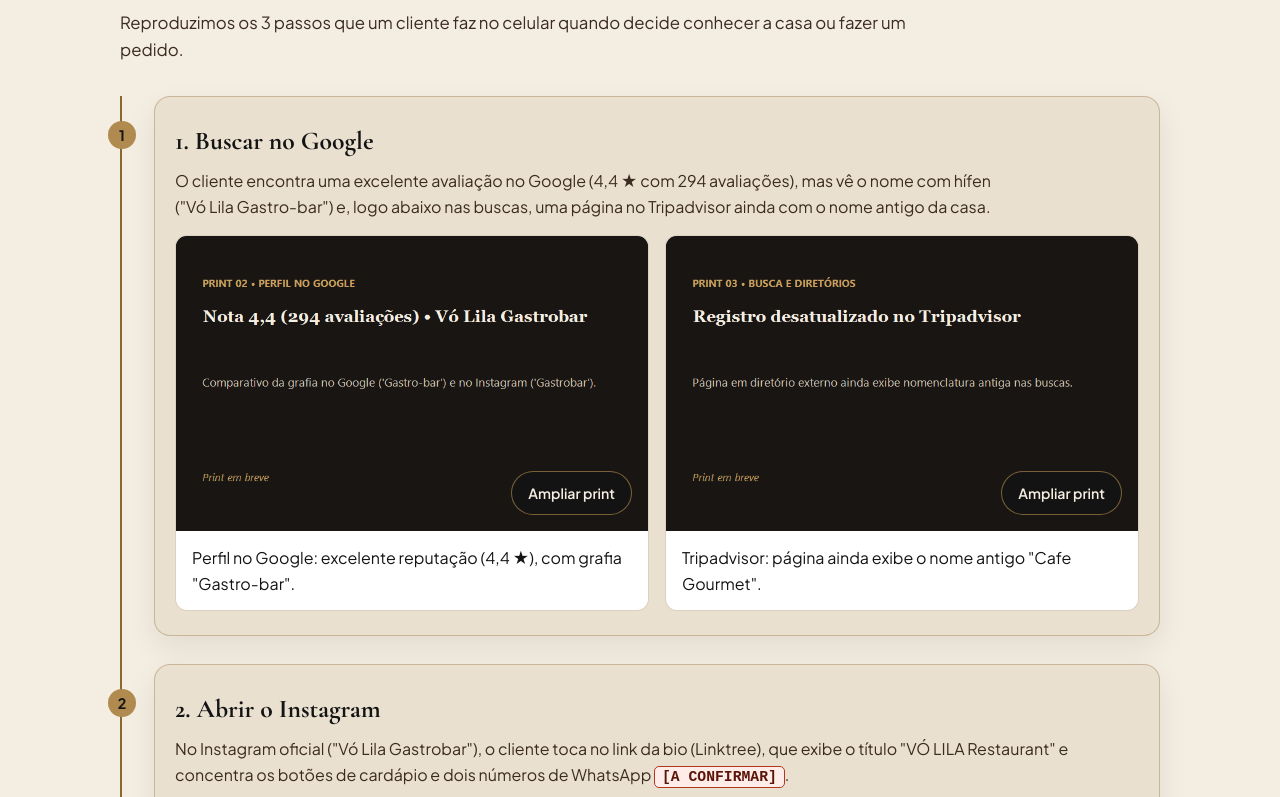
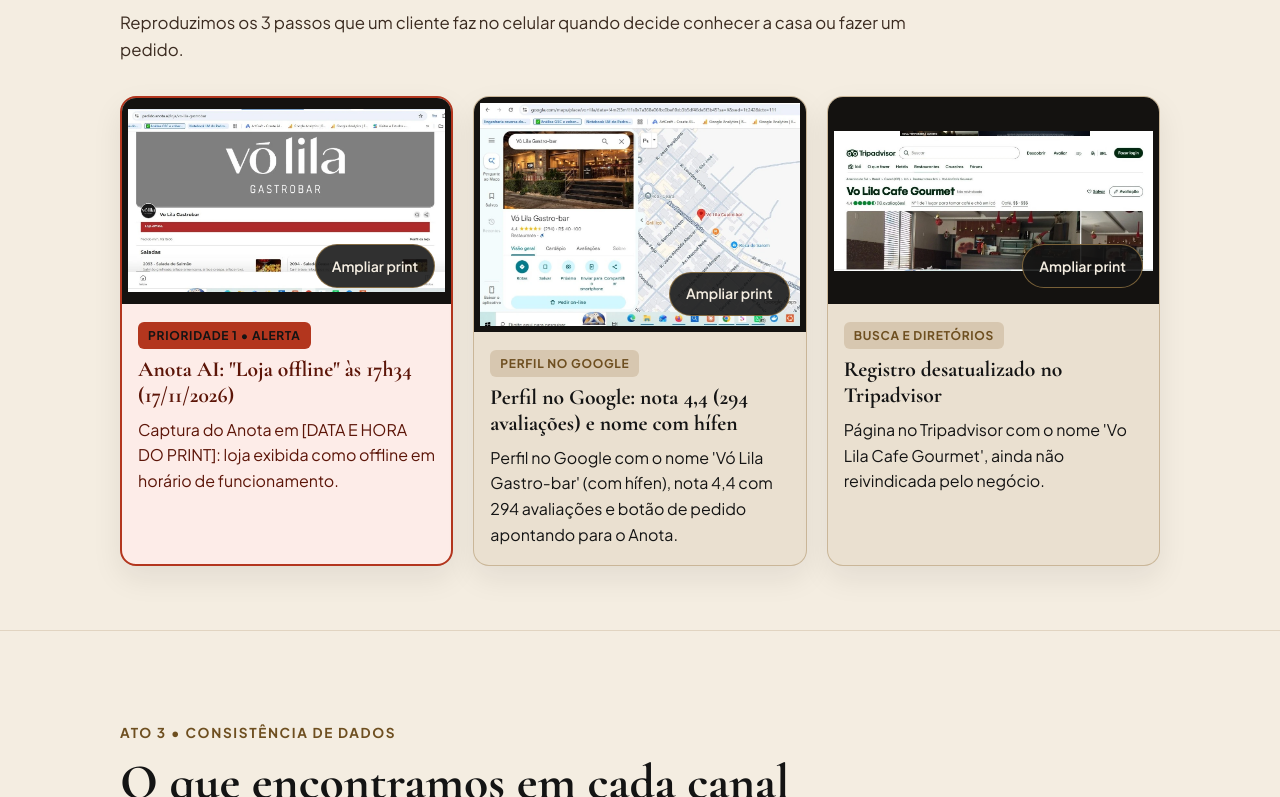
Before and after one commit to teofilonicolau/proposta_vo_lilla-2, a plain HTML site: page index.html in a window 1280 px wide. Shown: the part 983-1780 px from the top of the page. Drawn offline with nearby package versions, Linux system fonts and the light colour scheme.

Commit message:
Atualiza prints para webp, remove card Linktree e ajusta textos de WhatsApp e Anota

```diff
--- a/index.html
+++ b/index.html
@@ -471,52 +471,46 @@
     .prints-grid {
       display: grid;
       grid-template-columns: 1fr;
-      gap: 16px;
-      margin-top: 16px;
+      gap: 20px;
+      margin-top: 24px;
     }
 
     @media (min-width: 768px) {
-      .prints-grid--duplo {
-        grid-template-columns: repeat(2, 1fr);
+      .prints-grid--triplo {
+        grid-template-columns: repeat(3, 1fr);
       }
     }
 
     .print-card {
-      background: var(--bg-superficie-elevada);
-      border: 1px solid color-mix(in srgb, var(--destaque-borda) 30%, transparent);
-      border-radius: 12px;
+      background: var(--bg-superficie);
+      border: 1px solid color-mix(in srgb, var(--destaque-borda) 35%, transparent);
+      border-radius: var(--raio-card);
       overflow: hidden;
+      display: flex;
+      flex-direction: column;
+      box-shadow: var(--sombra);
+    }
+
+    .print-card--alerta {
+      background: var(--alerta-bg);
+      border: 2px solid var(--alerta-borda);
     }
 
     .print-card__midia {
       position: relative;
       aspect-ratio: 16 / 10;
-      background: #181512;
+      background: #141210;
       cursor: zoom-in;
       display: flex;
       align-items: center;
       justify-content: center;
+      padding: 6px;
     }
 
     .print-card__midia img {
       width: 100%;
       height: 100%;
-      object-fit: cover;
-    }
-
-    .print-card__fallback {
-      display: none;
-      color: #F4EDE1;
-      font-weight: 600;
-      padding: 16px;
-    }
-
-    .print-card__midia.sem-imagem .print-card__fallback {
-      display: block;
-    }
-
-    .print-card__midia.sem-imagem img {
-      display: none;
+      object-fit: contain;
     }
 
     .print-card__ampliar {
@@ -536,10 +530,47 @@
       pointer-events: none;
     }
 
+    .print-card__corpo {
+      padding: 18px 16px;
+      display: flex;
+      flex-direction: column;
+      gap: 8px;
+      flex: 1;
+    }
+
+    .print-card__badge {
+      align-self: flex-start;
+      font-size: 0.75rem;
+      font-weight: 700;
+      text-transform: uppercase;
+      letter-spacing: 0.06em;
+      padding: 4px 10px;
+      border-radius: 6px;
+      background: color-mix(in srgb, var(--destaque-borda) 20%, transparent);
+      color: var(--destaque);
+    }
+
+    .print-card__badge--alerta {
+      background: var(--alerta-borda);
+      color: #141414;
+    }
+
+    .print-card__titulo {
+      font-family: var(--font-serif);
+      font-size: 1.35rem;
+      font-weight: 700;
+      line-height: 1.2;
+      color: var(--texto-principal);
+    }
+
     .print-card__legenda {
-      padding: 14px 16px;
       font-size: 1rem;
       color: var(--texto-principal);
+    }
+
+    .print-card--alerta .print-card__titulo,
+    .print-card--alerta .print-card__legenda {
+      color: var(--alerta-texto);
     }
 
     /* ==========================================================================
@@ -980,6 +1011,13 @@
       border-radius: 12px;
       overflow: hidden;
       position: relative;
+    }
+
+    #lightboxImg {
+      width: 100%;
+      max-height: 75vh;
+      object-fit: contain;
+      background: #141210;
     }
 
     .lightbox__fechar {
@@ -1173,73 +1211,43 @@
           Reproduzimos os 3 passos que um cliente faz no celular quando decide conhecer a casa ou fazer um pedido.
         </p>
 
-        <div class="timeline">
-          <!-- Passo 1 da Jornada -->
-          <article class="timeline-passo" data-step="1">
-            <div class="timeline-passo__cabecalho">
-              <h3 class="timeline-passo__titulo">1. Buscar no Google</h3>
-              <p class="timeline-passo__texto">
-                O cliente encontra uma excelente avaliação no Google (4,4 ★ com 294 avaliações), mas vê o nome com hífen (<span class="nowrap">"Vó Lila Gastro-bar"</span>) e, logo abaixo nas buscas, uma página no Tripadvisor ainda com o nome antigo da casa.
-              </p>
+        <div class="prints-grid prints-grid--triplo">
+          <!-- Card PRINT 01 (Anota) -->
+          <article class="print-card print-card--alerta">
+            <div class="print-card__midia" role="button" tabindex="0" data-lightbox-src="assets/prints/01.webp" data-lightbox-caption="Captura do Anota em [DATA E HORA DO PRINT]: loja exibida como offline em horário de funcionamento.">
+              <img src="assets/prints/01.webp" loading="lazy" alt="Captura do Anota em [DATA E HORA DO PRINT]: loja exibida como offline em horário de funcionamento." />
+              <span class="print-card__ampliar">Ampliar print</span>
             </div>
-            <div class="prints-grid prints-grid--duplo">
-              <div class="print-card">
-                <div class="print-card__midia" role="button" tabindex="0" data-lightbox-src="assets/prints/02.png" data-lightbox-caption="Perfil no Google: nota 4,4 com 294 avaliações e grafia 'Vó Lila Gastro-bar'.">
-                  <img src="assets/prints/02.png" loading="lazy" alt="Captura do Perfil no Google mostrando nota 4,4 com 294 avaliações e nome Vó Lila Gastro-bar" onerror="this.parentElement.classList.add('sem-imagem')" />
-                  <span class="print-card__fallback">Print em breve</span>
-                  <span class="print-card__ampliar">Ampliar print</span>
-                </div>
-                <p class="print-card__legenda">Perfil no Google: excelente reputação (4,4 ★), com grafia <span class="nowrap">"Gastro-bar"</span>.</p>
-              </div>
-
-              <div class="print-card">
-                <div class="print-card__midia" role="button" tabindex="0" data-lightbox-src="assets/prints/03.png" data-lightbox-caption="Resultado no Tripadvisor exibindo nomenclatura antiga.">
-                  <img src="assets/prints/03.png" loading="lazy" alt="Captura do Tripadvisor mostrando registro com nomenclatura antiga" onerror="this.parentElement.classList.add('sem-imagem')" />
-                  <span class="print-card__fallback">Print em breve</span>
-                  <span class="print-card__ampliar">Ampliar print</span>
-                </div>
-                <p class="print-card__legenda">Tripadvisor: página ainda exibe o nome antigo "Cafe Gourmet".</p>
-              </div>
+            <div class="print-card__corpo">
+              <span class="print-card__badge print-card__badge--alerta">Prioridade 1 • Alerta</span>
+              <h3 class="print-card__titulo">Anota AI: "Loja offline" às 17h34 (17/11/2026)</h3>
+              <p class="print-card__legenda">Captura do Anota em [DATA E HORA DO PRINT]: loja exibida como offline em horário de funcionamento.</p>
             </div>
           </article>
 
-          <!-- Passo 2 da Jornada -->
-          <article class="timeline-passo" data-step="2">
-            <div class="timeline-passo__cabecalho">
-              <h3 class="timeline-passo__titulo">2. Abrir o Instagram</h3>
-              <p class="timeline-passo__texto">
-                No Instagram oficial (<span class="nowrap">"Vó Lila Gastrobar"</span>), o cliente toca no link da bio (Linktree), que exibe o título "VÓ LILA Restaurant" e concentra os botões de cardápio e dois números de WhatsApp <span class="tag-placeholder">[A CONFIRMAR]</span>.
-              </p>
+          <!-- Card PRINT 02 (Google) -->
+          <article class="print-card">
+            <div class="print-card__midia" role="button" tabindex="0" data-lightbox-src="assets/prints/02.webp" data-lightbox-caption="Perfil no Google com o nome 'Vó Lila Gastro-bar' (com hífen), nota 4,4 com 294 avaliações e botão de pedido apontando para o Anota.">
+              <img src="assets/prints/02.webp" loading="lazy" alt="Perfil no Google com o nome 'Vó Lila Gastro-bar' (com hífen), nota 4,4 com 294 avaliações e botão de pedido apontando para o Anota." />
+              <span class="print-card__ampliar">Ampliar print</span>
             </div>
-            <div class="prints-grid">
-              <div class="print-card">
-                <div class="print-card__midia" role="button" tabindex="0" data-lightbox-src="assets/prints/04.png" data-lightbox-caption="Linktree na bio do Instagram concentrando cardápio e dois contatos de WhatsApp.">
-                  <img src="assets/prints/04.png" loading="lazy" alt="Captura do Linktree na bio do Instagram com atalhos de cardápio e WhatsApp" onerror="this.parentElement.classList.add('sem-imagem')" />
-                  <span class="print-card__fallback">Print em breve</span>
-                  <span class="print-card__ampliar">Ampliar print</span>
-                </div>
-                <p class="print-card__legenda">Link da bio (Linktree): atalhos de cardápio, delivery e reservas com dois números de WhatsApp <span class="tag-placeholder">[A CONFIRMAR]</span>.</p>
-              </div>
+            <div class="print-card__corpo">
+              <span class="print-card__badge">Perfil no Google</span>
+              <h3 class="print-card__titulo">Perfil no Google: nota 4,4 (294 avaliações) e nome com hífen</h3>
+              <p class="print-card__legenda">Perfil no Google com o nome 'Vó Lila Gastro-bar' (com hífen), nota 4,4 com 294 avaliações e botão de pedido apontando para o Anota.</p>
             </div>
           </article>
 
-          <!-- Passo 3 da Jornada -->
-          <article class="timeline-passo" data-step="3">
-            <div class="timeline-passo__cabecalho">
-              <h3 class="timeline-passo__titulo">3. Tentar pedir</h3>
-              <p class="timeline-passo__texto">
-                Ao tocar para abrir o cardápio digital no Anota, o cliente visualiza o aviso de loja fechada durante o horário de atendimento.
-              </p>
+          <!-- Card PRINT 03 (Tripadvisor) -->
+          <article class="print-card">
+            <div class="print-card__midia" role="button" tabindex="0" data-lightbox-src="assets/prints/03.webp" data-lightbox-caption="Página no Tripadvisor com o nome 'Vo Lila Cafe Gourmet', ainda não reivindicada pelo negócio.">
+              <img src="assets/prints/03.webp" loading="lazy" alt="Página no Tripadvisor com o nome 'Vo Lila Cafe Gourmet', ainda não reivindicada pelo negócio." />
+              <span class="print-card__ampliar">Ampliar print</span>
             </div>
-            <div class="prints-grid">
-              <div class="print-card">
-                <div class="print-card__midia" role="button" tabindex="0" data-lightbox-src="assets/prints/01.png" data-lightbox-caption="Loja de delivery exibida como offline em horário de funcionamento (observado em 17/11/2026, 17h34).">
-                  <img src="assets/prints/01.png" loading="lazy" alt="Captura da loja no Anota exibindo aviso de Loja offline às 17h34 em 17/11/2026" onerror="this.parentElement.classList.add('sem-imagem')" />
-                  <span class="print-card__fallback">Print em breve</span>
-                  <span class="print-card__ampliar">Ampliar print</span>
-                </div>
-                <p class="print-card__legenda">Loja de delivery exibida como offline em horário de funcionamento (observado em 17/11/2026, 17h34).</p>
-              </div>
+            <div class="print-card__corpo">
+              <span class="print-card__badge">Busca e Diretórios</span>
+              <h3 class="print-card__titulo">Registro desatualizado no Tripadvisor</h3>
+              <p class="print-card__legenda">Página no Tripadvisor com o nome 'Vo Lila Cafe Gourmet', ainda não reivindicada pelo negócio.</p>
             </div>
           </article>
         </div>
@@ -1298,7 +1306,7 @@
               <td data-label="Canal"><strong>Link da bio (Linktree)</strong></td>
               <td data-label="Nome"><span class="diff-mark">VÓ LILA Restaurant</span></td>
               <td data-label="Endereço"><span class="tag-placeholder">[A CONFIRMAR]</span></td>
-              <td data-label="Telefone"><span class="diff-mark">Botão WhatsApp com número de 8 dígitos</span> <span class="tag-placeholder">[A CONFIRMAR]</span></td>
+              <td data-label="Telefone"><span class="diff-mark">Botão WhatsApp, 8 dígitos</span> <span class="tag-placeholder">[A CONFIRMAR]</span></td>
             </tr>
             <tr>
               <td data-label="Canal"><strong>Tripadvisor</strong></td>
@@ -1331,7 +1339,7 @@
               <h3 class="titulo-ato" style="font-size: 1.65rem; margin-bottom: 4px;"><span class="nowrap">Vó Lila Gastro-bar</span></h3>
               <p>★ 4,4 (294 avaliações) • Grafia divergente da logo e do Instagram</p>
               <p><strong>Endereço:</strong> R. Monsenhor Frota vs. Av. Monsenhor Frota entre canais</p>
-              <p><strong>Link e atendimento:</strong> Agregador externo (Linktree) e dois números de WhatsApp <span class="tag-placeholder">[A CONFIRMAR]</span></p>
+              <p><strong>Link e atendimento:</strong> Agregador externo (Linktree) e número do WhatsApp <span class="tag-placeholder">[A CONFIRMAR]</span></p>
             </div>
 
             <!-- Camada Depois -->
@@ -1428,7 +1436,7 @@
             <span class="passo-card__num">1</span>
             <h3 class="passo-card__titulo">Conversa de 10 minutos</h3>
             <p>
-              Alinhamento rápido para validar o status da loja no Anota e confirmar os dois números de WhatsApp <span class="tag-placeholder">[A CONFIRMAR]</span>.
+              Alinhamento rápido para validar o status da loja no Anota e confirmar o número oficial do WhatsApp <span class="tag-placeholder">[A CONFIRMAR]</span>.
             </p>
           </div>
 
```
Also changed, not shown: assets/prints/01.webp (added), assets/prints/02.webp (added), assets/prints/03.webp (added), assets/prints/anotai.webp (added), assets/prints/google-maps.webp (added), assets/prints/tripadvisor.webp (added), 1 other file.
